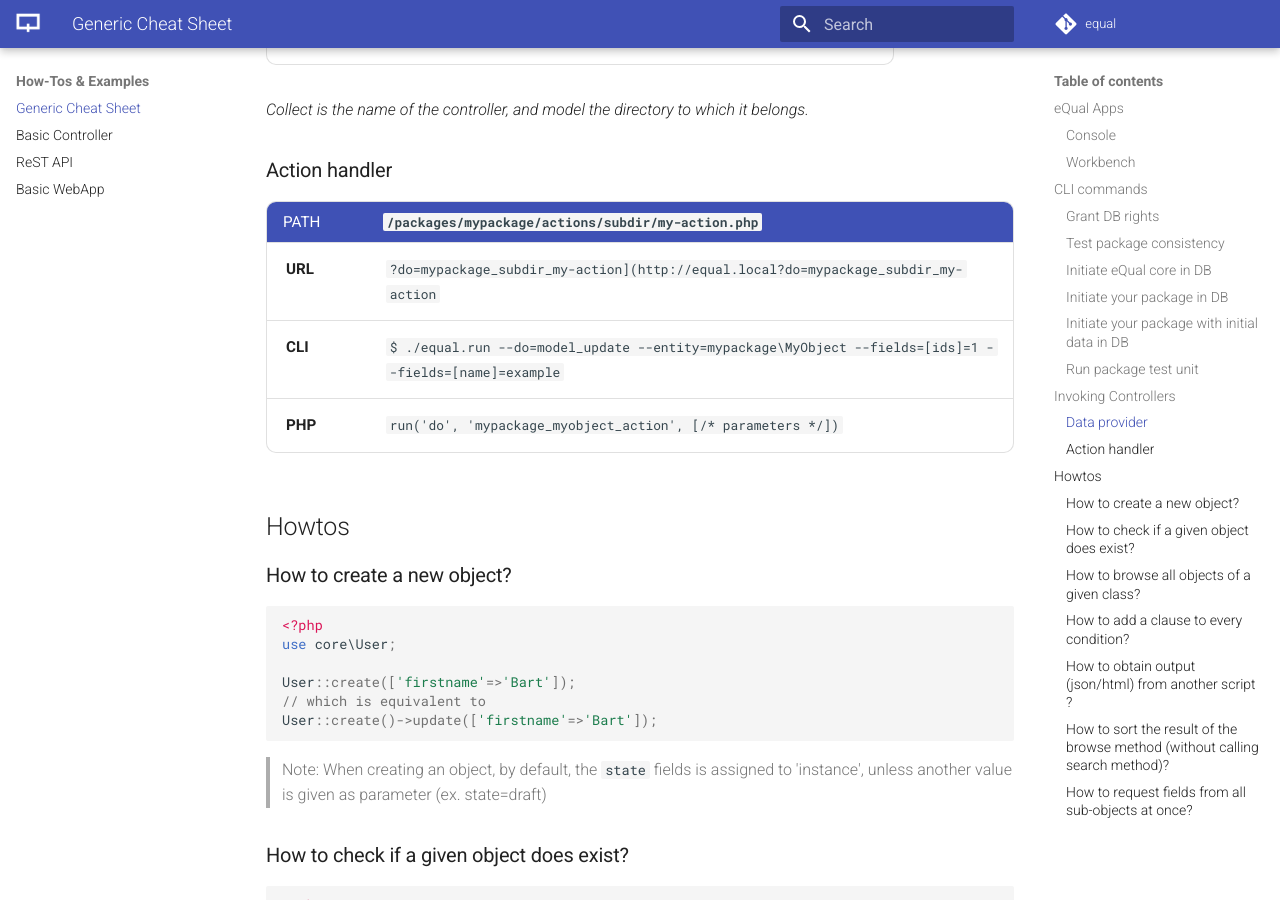
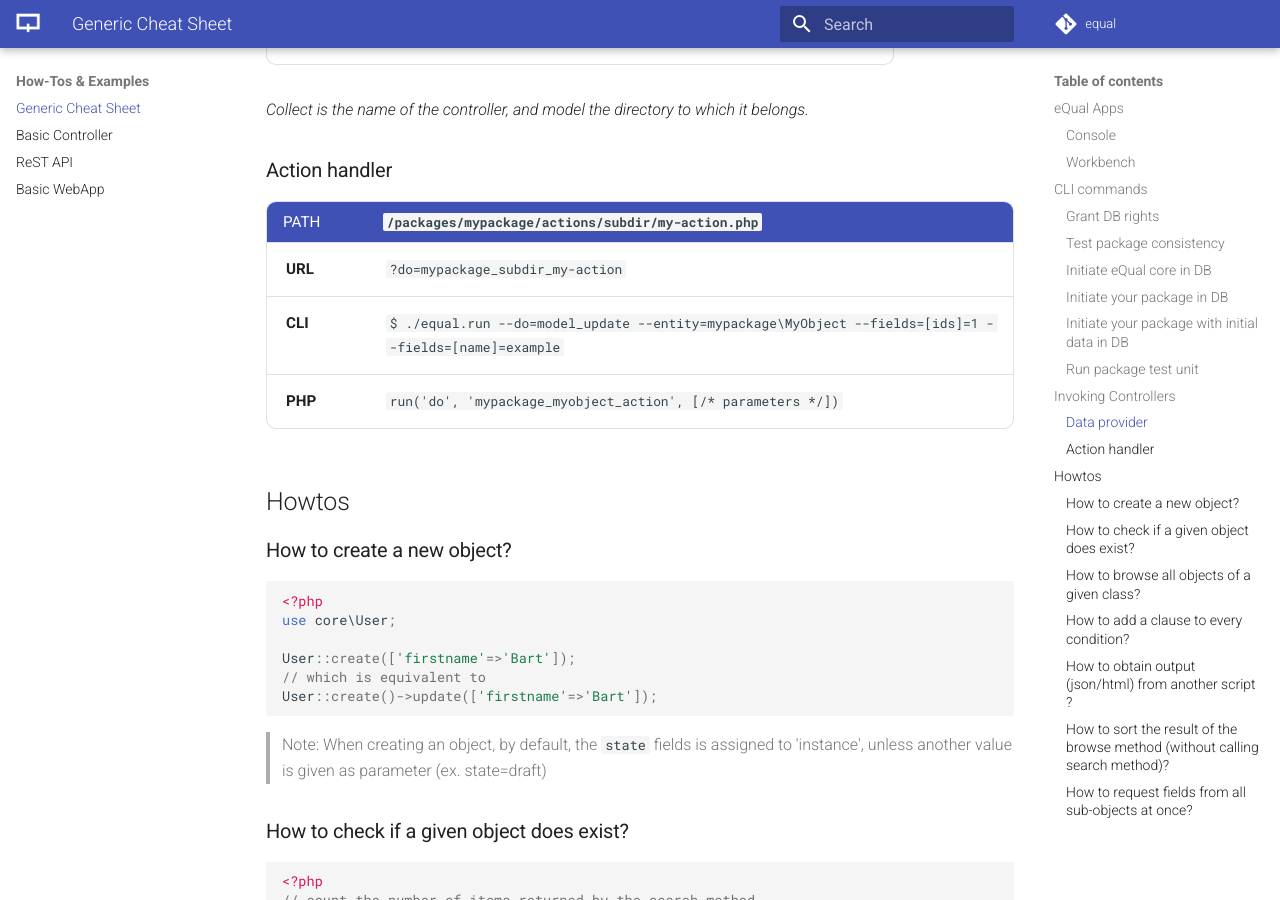
Before and after one commit to equalframework/equal-doc, an MkDocs documentation site: the page built from docs/howtos-and-examples/generic-cheat-sheet.md, in a window 1280 px wide and 900 px high, scrolled down 3015 px. Built offline with MkDocs 1.6.1 and Material for MkDocs 9.7.7, drawn with Linux system fonts in a browser that asks for light colours; comment, search, counter and statistics services are not loaded; the version menu is left out; some of the changed lines change nothing that is shown.

Commit message:
Deleted the broken md link and replaced by simple text

````diff
--- a/docs/howtos-and-examples/generic-cheat-sheet.md
+++ b/docs/howtos-and-examples/generic-cheat-sheet.md
@@ -1,8 +1,6 @@
 # Generic cheat-sheet
 
 This section presents common questions along with some relevant examples.
-
-
 
 ## eQual Apps
 
@@ -17,8 +15,6 @@ http://equal.local/console.php
 ```
 http://equal.local/workbench
 ```
-
-
 
 ## CLI commands
 
@@ -44,83 +40,78 @@ You can grant one right for one entity at a time:
 
 This controller runs some consistency checks and works with any package:
 
-| **PATH**        | `core\actions\test\package-consistency.php`                  |
-| --------------- | ------------------------------------------------------------ |
-| **URL**         | `?do=test_package-consistency&package=core`                  |
-| **CLI**         | `$ ./equal.run --do=test_package-consistency --package=core --level=warn` |
+| **PATH**        | `core\actions\test\package-consistency.php`                                                                                 |
+|-----------------|-----------------------------------------------------------------------------------------------------------------------------|
+| **URL**         | `?do=test_package-consistency&package=core`                                                                                 |
+| **CLI**         | `$ ./equal.run --do=test_package-consistency --package=core --level=warn`                                                   |
 | **DESCRIPTION** | Consistency checks between DB and class as well as syntax validation for classes (PHP), views and translation files (JSON). |
 
 > The level property has 3 options :
 >
-> - **'error'** (ex: `missing property 'entity' in file:  "packages\/lodging\/views\/sale\booking\InvoiceLine.form.default.json"`)
-> - **'warn'** (ex: `WARN  - I18 - Unknown field 'object_class' referenced in file "packages\/core\/i18n\/en\/alert\MessageModel.json"`
-> -  **\*** (error & warn).
-
+> - **'error'** (
+    ex: `missing property 'entity' in file:  "packages\/lodging\/views\/sale\booking\InvoiceLine.form.default.json"`)
+> - **'warn'** (
+    ex: `WARN - I18 - Unknown field 'object_class' referenced in file "packages\/core\/i18n\/en\/alert\MessageModel.json"`
+> - **\*** (error & warn).
 
 #### Initiate eQual core in DB
 
-|**PATH**|`core\actions\init\package.php`|
-| --------------- | ------------------------------------------------------------ |
-|**URL**|`?do=init_package&package=core`|
-|**CLI**|`$ ./equal.run --do=init_package --package=core`|
-|**DESCRIPTION**|Initialise database for given package. If no package is given, initialize core package.|
+| **PATH**        | `core\actions\init\package.php`                                                         |
+|-----------------|-----------------------------------------------------------------------------------------|
+| **URL**         | `?do=init_package&package=core`                                                         |
+| **CLI**         | `$ ./equal.run --do=init_package --package=core`                                        |
+| **DESCRIPTION** | Initialise database for given package. If no package is given, initialize core package. |
 
 > (this step is mandatory for every new installation)
 
-
 #### Initiate your package in DB
 
-|**PATH**|`core\actions\init\package.php`|
-| --------------- | ------------------------------------------------------------ |
-|**URL**|`?do=init_package&package=myPackage`|
-|**CLI**|`$ ./equal.run --do=init_package --package=myPackage`|
-|**DESCRIPTION**|Initialise database for given package. If no package is given, initialize core package.|
-
+| **PATH**        | `core\actions\init\package.php`                                                         |
+|-----------------|-----------------------------------------------------------------------------------------|
+| **URL**         | `?do=init_package&package=myPackage`                                                    |
+| **CLI**         | `$ ./equal.run --do=init_package --package=myPackage`                                   |
+| **DESCRIPTION** | Initialise database for given package. If no package is given, initialize core package. |
 
 #### Initiate your package with initial data in DB
 
-|**PATH**|`core\actions\init\package.php`|
-| --------------- | ------------------------------------------------------------ |
-|**URL**|`?do=init_package&package=myPackage&import=true`|
-|**CLI**|`$ ./equal.run --do=init_package --package=myPackage --import=true`|
-|**DESCRIPTION**|Initialise database for given package. If no package is given, initialize core package.|
+| **PATH**        | `core\actions\init\package.php`                                                         |
+|-----------------|-----------------------------------------------------------------------------------------|
+| **URL**         | `?do=init_package&package=myPackage&import=true`                                        |
+| **CLI**         | `$ ./equal.run --do=init_package --package=myPackage --import=true`                     |
+| **DESCRIPTION** | Initialise database for given package. If no package is given, initialize core package. |
 
 #### Run package test unit
 
-|**PATH**|`core\actions\test\package.php`|
-| --------------- | ------------------------------------------------------------ |
-|**URL**|`?do=test_package&package=core`|
-|**CLI**|`$ ./equal.run --do=test_package --package=core`|
-|**DESCRIPTION**|The controller checks the presence of test units for a given package and runs them, if any. (page :['Testing'](../usage/testing.md)).|
-
-
+| **PATH**        | `core\actions\test\package.php`                                                                                                       |
+|-----------------|---------------------------------------------------------------------------------------------------------------------------------------|
+| **URL**         | `?do=test_package&package=core`                                                                                                       |
+| **CLI**         | `$ ./equal.run --do=test_package --package=core`                                                                                      |
+| **DESCRIPTION** | The controller checks the presence of test units for a given package and runs them, if any. (page :['Testing'](../usage/testing.md)). |
 
 ## Invoking Controllers
 
 ### Data provider
 
-|**PATH**|`/packages/mypackage/data/my-controller.php`|
-| --------------- | ------------------------------------------------------------ |
-|**URL**|`?get=mypackage_my-controller`|
-|**CLI**|`$ ./equal.run --get=model_collect --entity="mypackage\MyClass"`|
-|**PHP**|```run('get', 'mypackage_MyClass')```|
+| **PATH** | `/packages/mypackage/data/my-controller.php`                     |
+|----------|------------------------------------------------------------------|
+| **URL**  | `?get=mypackage_my-controller`                                   |
+| **CLI**  | `$ ./equal.run --get=model_collect --entity="mypackage\MyClass"` |
+| **PHP**  | ```run('get', 'mypackage_MyClass')```                            |
 
 *Collect is the name of the controller, and model the directory to which it belongs.*
 
 ### Action handler
 
-|**PATH**|`/packages/mypackage/actions/subdir/my-action.php`|
-| --------------- | ------------------------------------------------------------ |
-|**URL**|`?do=mypackage_subdir_my-action](http://equal.local?do=mypackage_subdir_my-action`|
-|**CLI**|`$ ./equal.run --do=model_update --entity=mypackage\MyObject --fields=[ids]=1 --fields=[name]=example`|
-|**PHP**|```run('do', 'mypackage_myobject_action', [/* parameters */])```|
-
-
-
+| **PATH** | `/packages/mypackage/actions/subdir/my-action.php`                                                     |
+|----------|--------------------------------------------------------------------------------------------------------|
+| **URL**  | `?do=mypackage_subdir_my-action`                                                                       |
+| **CLI**  | `$ ./equal.run --do=model_update --entity=mypackage\MyObject --fields=[ids]=1 --fields=[name]=example` |
+| **PHP**  | ```run('do', 'mypackage_myobject_action', [/* parameters */])```                                       |
 
 ## Howtos
 
 ### How to create a new object?
+
 ```php
 <?php
 use core\User;
@@ -130,7 +121,8 @@ User::create(['firstname'=>'Bart']);
 User::create()->update(['firstname'=>'Bart']);
 ```
 
-> Note: When creating an object, by default, the `state` fields is assigned to 'instance', unless another value is given as parameter (ex. state=draft)
+> Note: When creating an object, by default, the `state` fields is assigned to 'instance', unless another value is given
+> as parameter (ex. state=draft)
 
 ### How to check if a given object does exist?
 
@@ -141,6 +133,7 @@ if(count(search($object_class, array(array(array('id', '=', $object_id)))))) {..
 ```
 
 ### How to browse all objects of a given class?
+
 ```php
 <?php
 // note: ensure the specified class does actually exist
@@ -148,6 +141,7 @@ $res = browse($object_class, search($object_class));
 ```
 
 ### How to add a clause to every condition?
+
 ```php
 <?php
 // example: add the (deleted = 1) clause to every condition
@@ -156,6 +150,7 @@ for($i = 0, $j = count($domain); $i < $j; ++$i)
 ```
 
 ### How to obtain output (json/html) from another script ?
+
 ```php
 <?php
 // There are 2 possibilities :
@@ -181,6 +176,7 @@ $result = get_include_contents('packages/core/data/objects/list.php');
 ```
 
 ### How to sort the result of the browse method (without calling search method)?
+
 ```php
 <?php
 // $order is an array containing fields names on which we want the result
@@ -196,6 +192,7 @@ foreach($order as $ofield) {
 ```
 
 ### How to request fields from all sub-objects at once?
+
 ```php
 <?php
 $pages_values = $orm->read('icway\Page', $pages_ids, array('url_resolver_id'),
````
